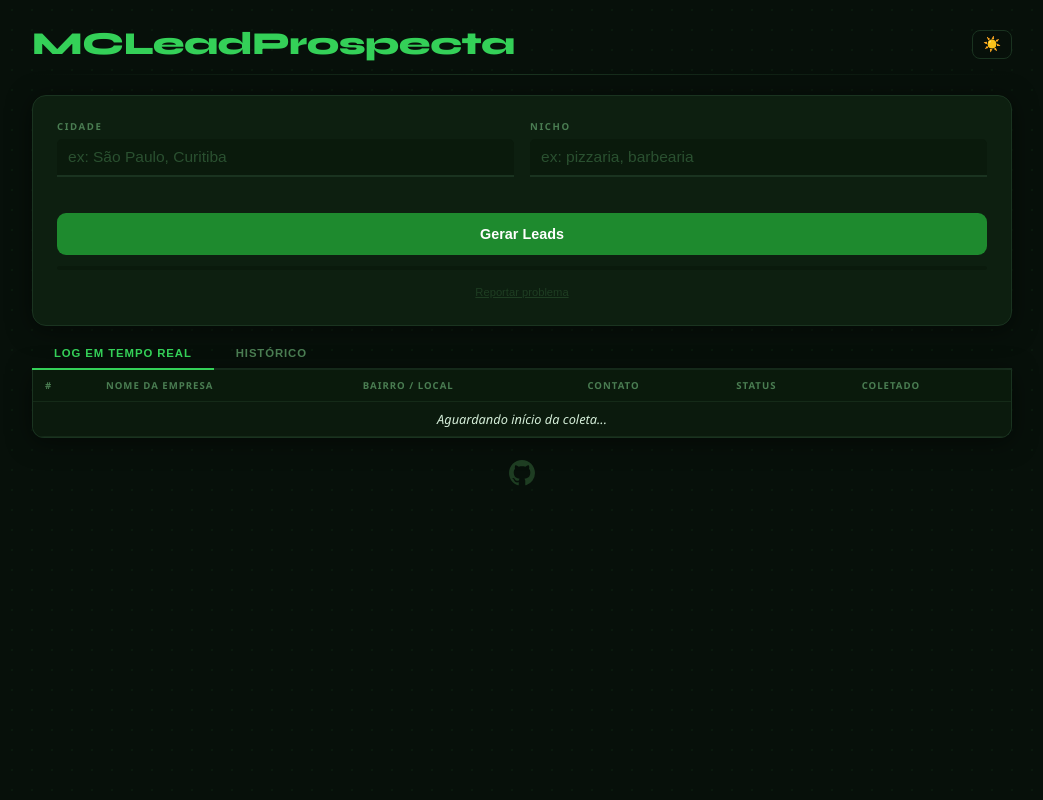
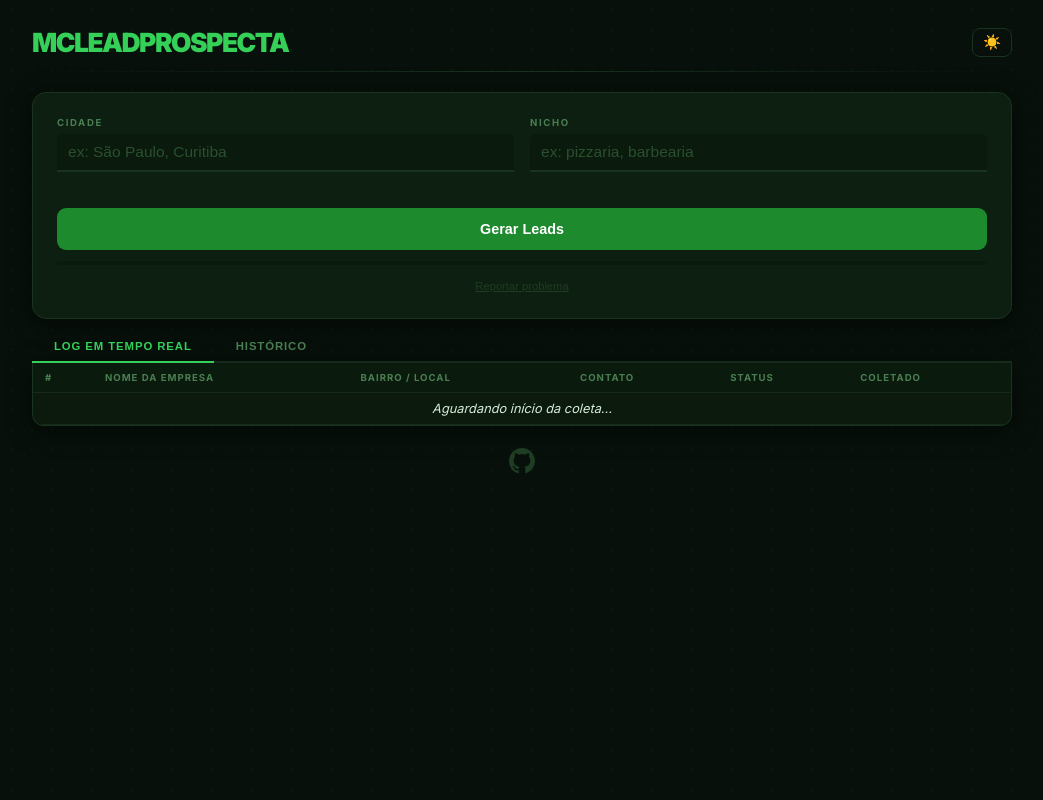
Before and after one commit to laossim/mcleadprospecta, a Flask app: page / in a window 1280 px wide. Shown: the whole page, without its empty margins (118-1161 px from the left). Run offline with Flask 3, Linux system fonts and the light colour scheme.

Commit message:
Add files via upload

```diff
--- a/templates/index.html
+++ b/templates/index.html
@@ -5,7 +5,7 @@
 <meta name="viewport" content="width=device-width, initial-scale=1.0">
 <title>MCLeadProspecta</title>
 <link rel="preconnect" href="https://fonts.googleapis.com">
-<link href="https://fonts.googleapis.com/css2?family=Syne:wght@800&display=swap" rel="stylesheet">
+<link href="https://fonts.googleapis.com/css2?family=Inter:wght@400;600;700;900&display=swap" rel="stylesheet">
 <style>
 :root{
   --bg:#07100a;--card:#0d1f10;--border:#1a3320;
@@ -41,15 +41,15 @@ body{
   background-image:radial-gradient(var(--dot) 1px,transparent 1px);
   background-size:20px 20px;
   color:var(--text);
-  font-family:'Segoe UI',system-ui,sans-serif;
+  font-family:'Inter',system-ui,sans-serif;
   min-height:100vh;display:flex;flex-direction:column;align-items:center;
   padding:28px 20px 52px;transition:background-color .3s,color .3s;
 }
 
 /* HEADER */
 .hdr{width:100%;max-width:980px;display:flex;align-items:center;margin-bottom:14px}
-h1{font-family:'Syne',sans-serif;font-size:2rem;font-weight:800;
-  color:var(--green-hi);letter-spacing:-.5px;line-height:1}
+h1{font-family:'Inter',sans-serif;font-size:1.65rem;font-weight:900;
+  color:var(--green-hi);letter-spacing:-1.5px;line-height:1;text-transform:uppercase}
 .hdr-sp{flex:1}
 #themeBtn{background:none;border:1px solid var(--border);border-radius:8px;
   padding:5px 10px;cursor:pointer;font-size:.9rem;color:var(--sub);
```
